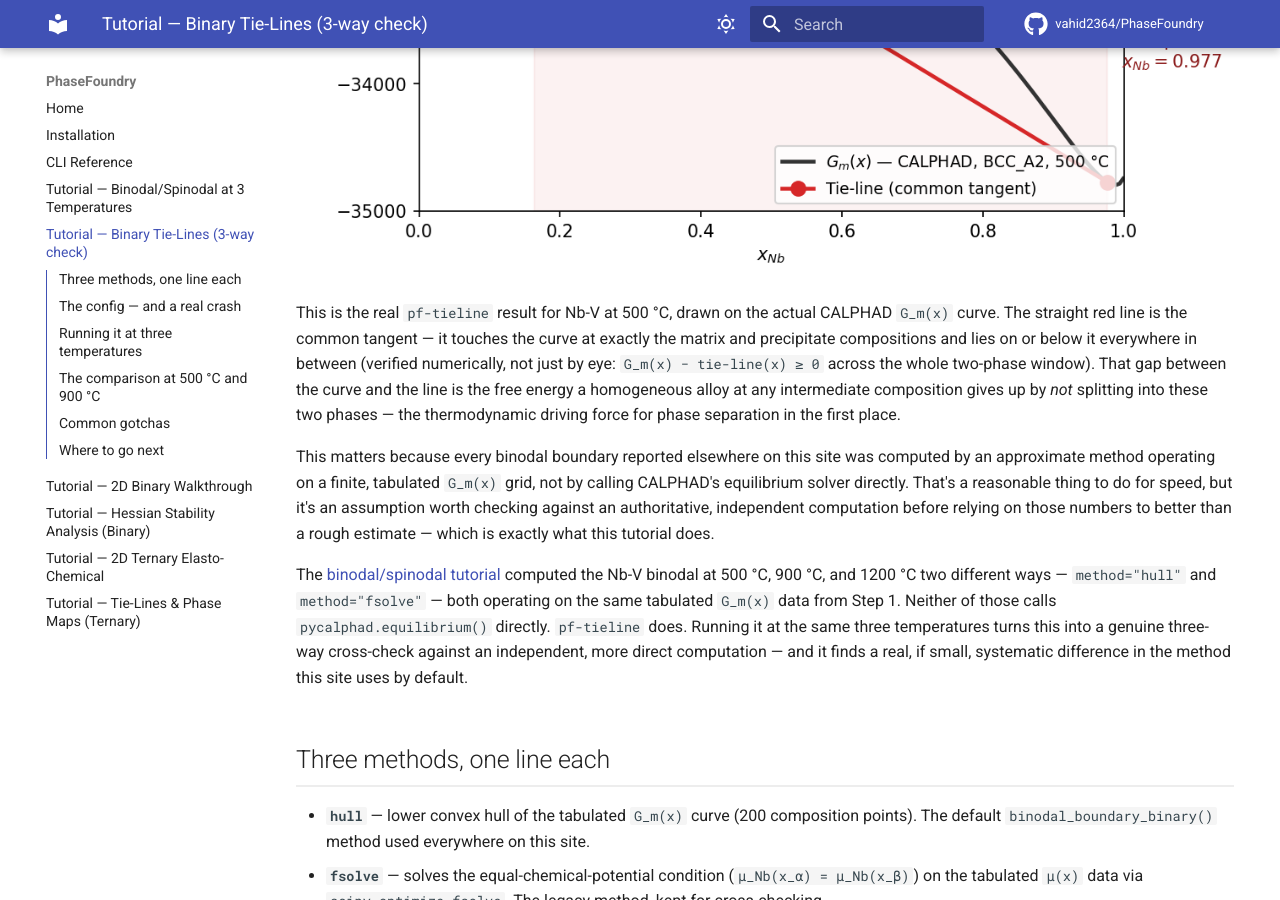
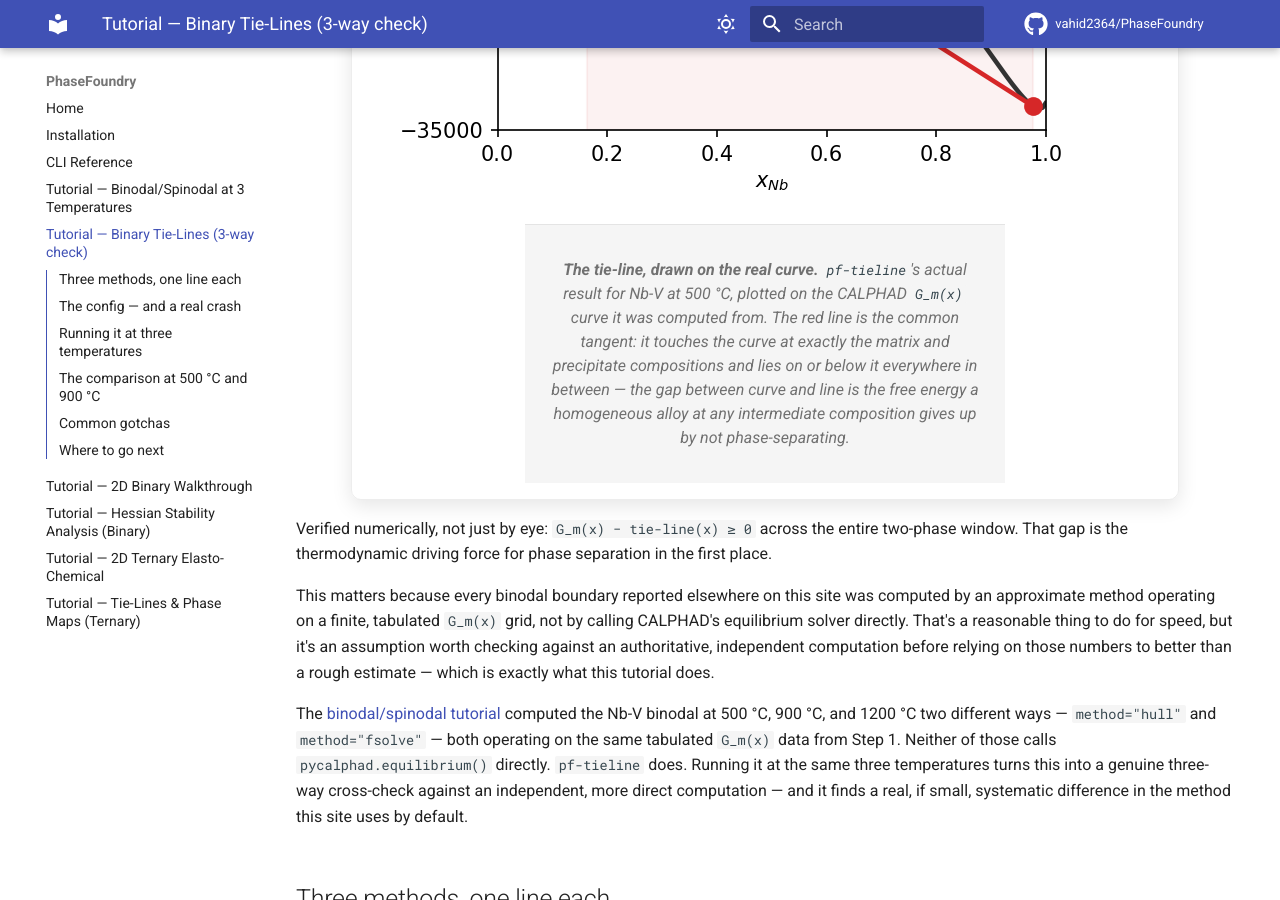
Before and after one commit to vahid2364/PhaseFoundry, an MkDocs documentation site: the page built from docs/tutorial_binary_tieline.md, in a window 1280 px wide and 900 px high, scrolled down 729 px. Built offline with MkDocs 1.6.1 and Material for MkDocs 9.7.7, drawn with Linux system fonts in a browser that asks for light colours; comment, search, counter and statistics services are not loaded.

Commit message:
Figure polish: legend to top-right, 25% smaller, styled caption box

```diff
--- a/docs/tutorial_binary_tieline.md
+++ b/docs/tutorial_binary_tieline.md
@@ -10,16 +10,13 @@
 before trusting it on a ternary or quaternary system, where the same check
 has no simple visual equivalent.
 
+<figure class="pf-figure" markdown>
 ![What a tie-line is: the common tangent connecting matrix and precipitate on the Nb-V G_m(x) curve at 500 C](images/tutorial_binary_tieline/00_tieline_concept.png)
+<figcaption markdown>**The tie-line, drawn on the real curve.** `pf-tieline`'s actual result for Nb-V at 500 °C, plotted on the CALPHAD `G_m(x)` curve it was computed from. The red line is the common tangent: it touches the curve at exactly the matrix and precipitate compositions and lies on or below it everywhere in between — the gap between curve and line is the free energy a homogeneous alloy at any intermediate composition gives up by *not* phase-separating.</figcaption>
+</figure>
 
-This is the real `pf-tieline` result for Nb-V at 500 °C, drawn on the
-actual CALPHAD `G_m(x)` curve. The straight red line is the common
-tangent — it touches the curve at exactly the matrix and precipitate
-compositions and lies on or below it everywhere in between (verified
-numerically, not just by eye: `G_m(x) − tie-line(x) ≥ 0` across the whole
-two-phase window). That gap between the curve and the line is the free
-energy a homogeneous alloy at any intermediate composition gives up by
-*not* splitting into these two phases — the thermodynamic driving force
+Verified numerically, not just by eye: `G_m(x) − tie-line(x) ≥ 0` across
+the entire two-phase window. That gap is the thermodynamic driving force
 for phase separation in the first place.
 
 This matters because every binodal boundary reported elsewhere on this
```
Also changed, not shown: docs/images/tutorial_binary_tieline/00_tieline_concept.png.
